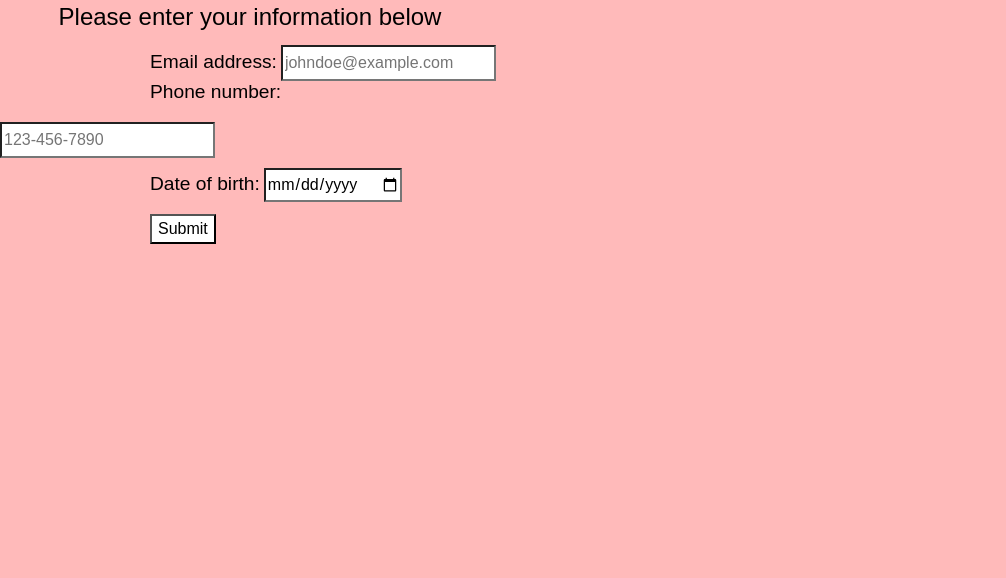
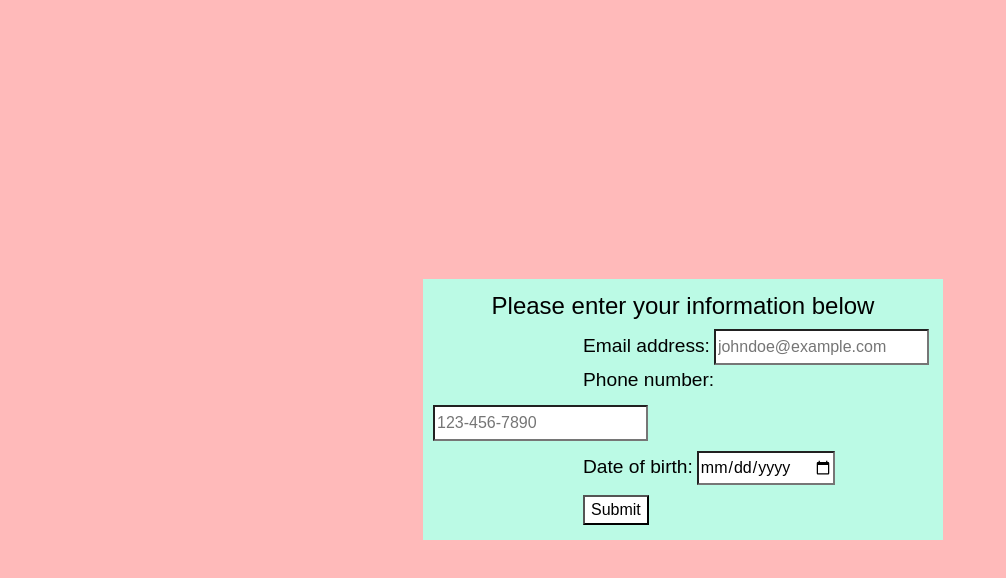
Before and after one commit to Jose-s-Organization/lab2, a plain HTML site: page index.html in a window 1280 px wide. Shown: the whole page, without its empty margins (0-1006 px from the left). Drawn offline with Linux system fonts and the light colour scheme.

Commit message:
centering desktop container

```diff
--- a/css/screen.css
+++ b/css/screen.css
@@ -50,20 +50,24 @@ div {
 
     label {
         display: inline-block;
-        background-color: none;
-        background-color: rgb(255, 186, 186);
-        text-align: center;
+        background-color: rgb(187, 250, 229);
     }
 
     input {
         width: auto;
         height: 30px;
-        margin-top: 10px;
+        margin-top: 5px;
+        margin-bottom: 5px;
         }
 
     .container {
         width: 500px;
-        float: left;
+        position: absolute;
+        top: 38%;
+        left: 35%;
+        margin: -25px 0 0 -25px;
+        background-color: rgb(187, 250, 229);
+        padding: 10px;
     }
 
 }
```
